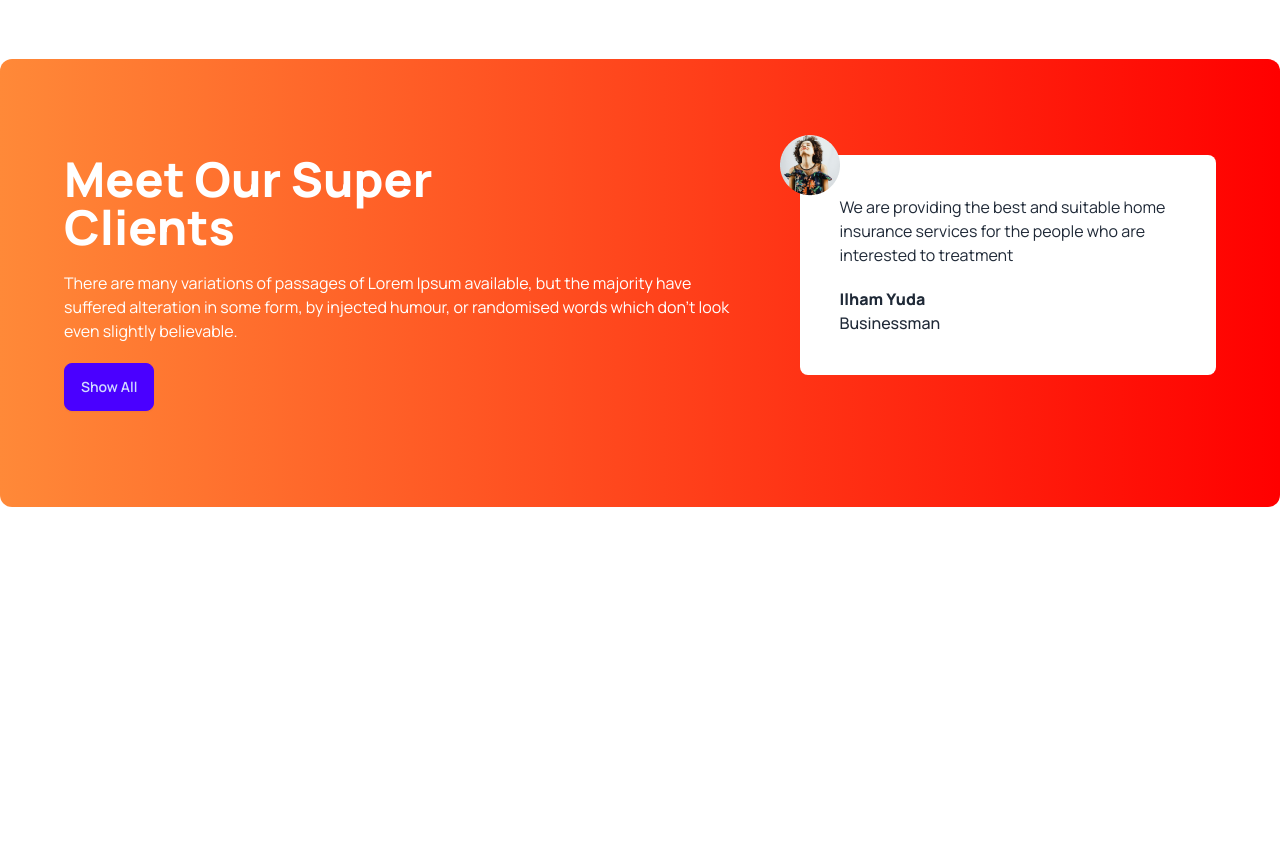
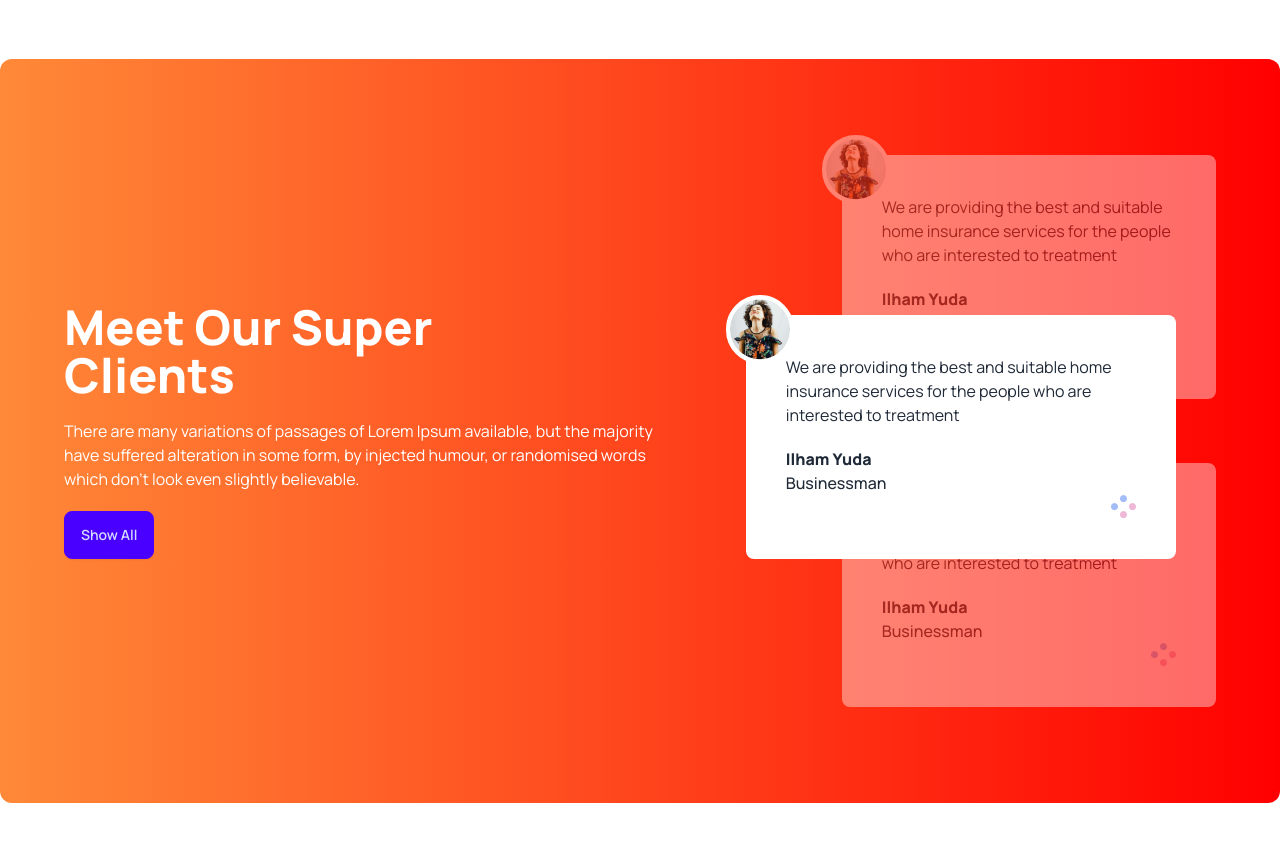
Before and after one commit to pkcbcse/tea-house-with-daisyui, a plain HTML site: page index.html in a window 1280 px wide. Shown: the part 1720-2561 px from the top of the page. Before the commit the page ends 2323 px from the top, so only its background shows below. Drawn offline with nearby package versions, Linux system fonts and the light colour scheme.

Commit message:
Relative and absolute positioning of review_Module-14.7

```diff
--- a/index.html
+++ b/index.html
@@ -157,6 +157,7 @@
 
     <section
       class="my-24 flex flex-col lg:flex-row gap-12 rounded-xl bg-gradient-to-r from-[#FF8938] to-[#F00] px-16 py-24">
+      <div class="flex lg:pr-28 items-center">
         <div class="space-y-5">
           <h2 class="text-5xl font-extrabold text-white">Meet Our Super<br> Clients</h2>
           <p class="text-white">There are many variations of passages of Lorem Ipsum available, but the majority have
@@ -165,15 +166,46 @@
             by injected humour, or randomised words which don't look even slightly believable.</p>
           <button class="btn btn-primary">Show All</button>
         </div>
-
-      <div>
-        <!-- Review -->
-        <div class="p-10 rounded-lg bg-white relative">
-          <img class="absolute -left-5 -top-5" src="images/client.png" alt="">
+      </div>
+      <!-- Review Container-->
+      <div class="relative">
+        <!-- next Review -->
+        <div class="p-10 rounded-lg bg-white relative opacity-40 mb-16 z-10">
+          <img class="absolute -left-5 -top-5 border-4 border-white rounded-full bg-white" src="images/client.png"
+            alt="">
           <p>We are providing the best and suitable home insurance services for the people who are interested to
             treatment</p>
           <h4 class="font-bold mt-5">Ilham Yuda</h4>
           <p class="font-medium">Businessman</p>
+          <div class="flex justify-end">
+            <img src="/images/circles.png" alt="">
+          </div>
+
+        </div>
+        <!-- Current Review -->
+        <div class="p-10 rounded-lg bg-white absolute top-40 lg:-left-24 lg:w-[430px] z-20">
+          <img class="absolute -left-5 -top-5 border-4 border-white rounded-full bg-white" src="images/client.png"
+            alt="">
+          <p>We are providing the best and suitable home insurance services for the people who are interested to
+            treatment</p>
+          <h4 class="font-bold mt-5">Ilham Yuda</h4>
+          <p class="font-medium">Businessman</p>
+          <div class="flex justify-end">
+            <img src="/images/circles.png" alt="">
+          </div>
+
+        </div>
+        <!-- Previous Review -->
+        <div class="p-10 rounded-lg bg-white relative opacity-40 z-10">
+          <img class="absolute -left-5 -top-5 border-4 border-white rounded-full bg-white" src="images/client.png"
+            alt="">
+          <p>We are providing the best and suitable home insurance services for the people who are interested to
+            treatment</p>
+          <h4 class="font-bold mt-5">Ilham Yuda</h4>
+          <p class="font-medium">Businessman</p>
+          <div class="flex justify-end">
+            <img src="/images/circles.png" alt="">
+          </div>
 
         </div>
       </div>
```
Lines whose indentation alone changed are shown as unchanged.
